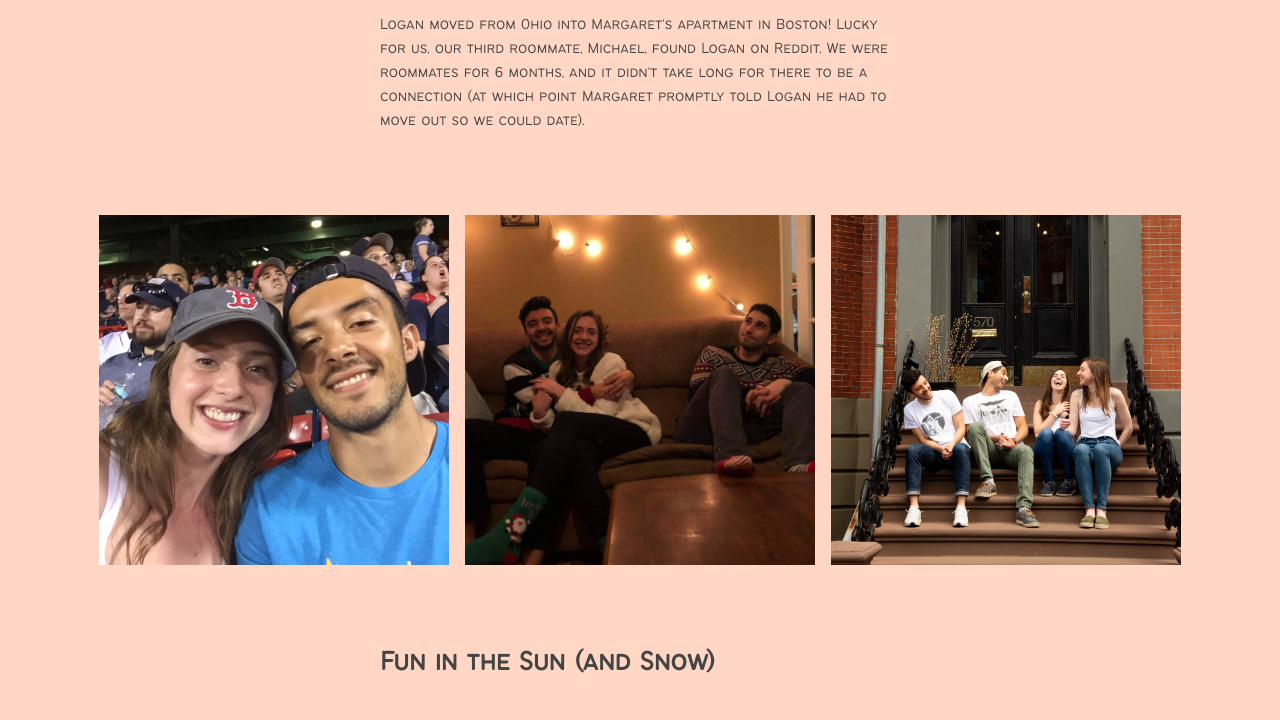
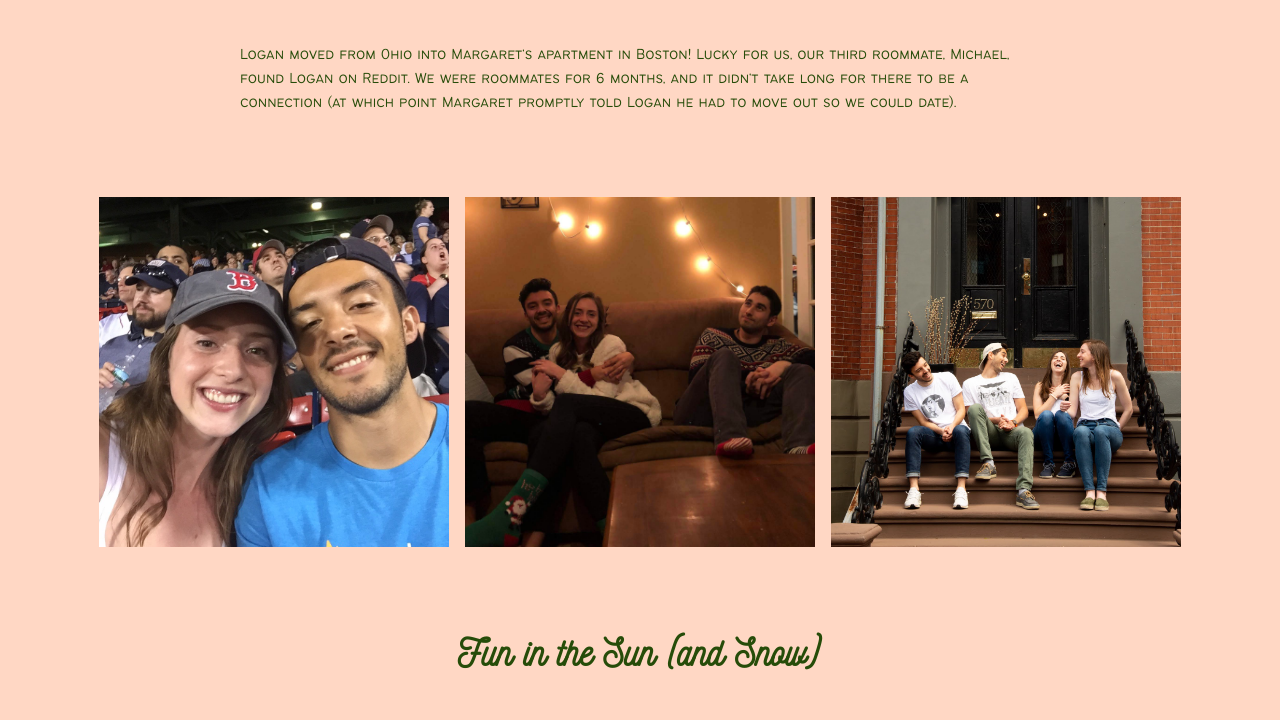
Before and after one commit to lpatino10/logandmargaret-wedding-site, an Astro site: page /our-story in a window 1280 px wide. Shown: the part 383-1103 px from the top of the page. Built offline with nearby package versions, Linux system fonts and the light colour scheme; Astro itself is replaced by a stand-in of ours.

Commit message:
Use green text and cursive for headings across the board

```diff
--- a/src/pages/our-story.astro
+++ b/src/pages/our-story.astro
@@ -84,7 +84,7 @@ const fourthSectionImages: PhotoGridProps["images"] = [
     alt: "!!!",
   },
   {
-    src: proposalModeling,
+    src: proposalStaring,
     alt: "!!!",
   },
 ];
@@ -92,7 +92,7 @@ const fourthSectionImages: PhotoGridProps["images"] = [
 
 <Layout title="Our Story" description="Photo gallery of Margaret and Logan">
   <div class="text-container">
-    <h4>Modern Love</h4>
+    <h3>Modern Love</h3>
     <p>
       Logan moved from Ohio into Margaret's apartment in Boston! Lucky for us,
       our third roommate, Michael, found Logan on Reddit. We were roommates for
@@ -102,7 +102,7 @@ const fourthSectionImages: PhotoGridProps["images"] = [
   </div>
   <PhotoGrid images={firstSectionImages} />
   <div class="text-container">
-    <h4>Fun in the Sun (and Snow)</h4>
+    <h3>Fun in the Sun (and Snow)</h3>
     <p>
       Both of us love sports and the outdoors, so it's always been a big part of
       our relationship. Logan knew he met his match when Margaret bested him in
@@ -116,7 +116,7 @@ const fourthSectionImages: PhotoGridProps["images"] = [
   </div>
   <PhotoGrid images={secondSectionImages} />
   <div class="text-container">
-    <h4>Ausländer</h4>
+    <h3>Ausländer</h3>
     <p>
       Another shared passion of ours is traveling, and in 2021 we got the
       opportunity to live in Cologne, Germany for a year as part of Margaret's
@@ -128,7 +128,7 @@ const fourthSectionImages: PhotoGridProps["images"] = [
   </div>
   <PhotoGrid images={thirdSectionImages} />
   <div class="text-container">
-    <h4>The Proposal</h4>
+    <h3>The Proposal</h3>
     <p>
       On a sunny April day, we took a walk to the Arboretum. Logan knew Margaret
       would love any chance to hang out with some trees. There was a spot
@@ -140,3 +140,8 @@ const fourthSectionImages: PhotoGridProps["images"] = [
   </div>
   <PhotoGrid images={fourthSectionImages} />
 </Layout>
+<style>
+  h3 {
+    align-self: center;
+  }
+</style>
--- a/src/styles/global.css
+++ b/src/styles/global.css
@@ -30,7 +30,7 @@ body {
 	word-wrap: break-word;
 	overflow-wrap: break-word;
 	line-height: 1.5;
-	color: #444;
+	color: var(--dark-green);
 }
 
 h1 {
@@ -40,22 +40,22 @@ h1 {
 }
 
 h2 {
-	font-family: 'BantayogLight', sans-serif;
+	font-family: 'NickainleyNormal', cursive;
 	font-size: 3.157rem;
 }
 
 h3 {
-	font-family: 'BantayogLight', sans-serif;
+	font-family: 'NickainleyNormal', cursive;
 	font-size: 2.369rem;
 }
 
 h4 {
-	font-family: 'BantayogLight', sans-serif;
+	font-family: 'NickainleyNormal', cursive;
 	font-size: 1.777rem;
 }
 
 h5 {
-	font-family: 'BantayogLight', sans-serif;
+	font-family: 'NickainleyNormal', cursive;
 	font-size: 1.333rem;
 }
 
@@ -94,13 +94,15 @@ hr {
 	display: block;
 	height: 1px;
 	border: 0;
-	border-top: 1px solid #444;
+	border-top: 1px solid var(--dark-green);
 	margin: 1em 0;
 	padding: 0;
 }
 
 .text-container {
+	display: flex;
+	flex-direction: column;
 	margin: auto;
+	max-width: 100ch;
 	padding: 20px 20px 46px 20px;
-	max-width: 65ch;
 }
```
